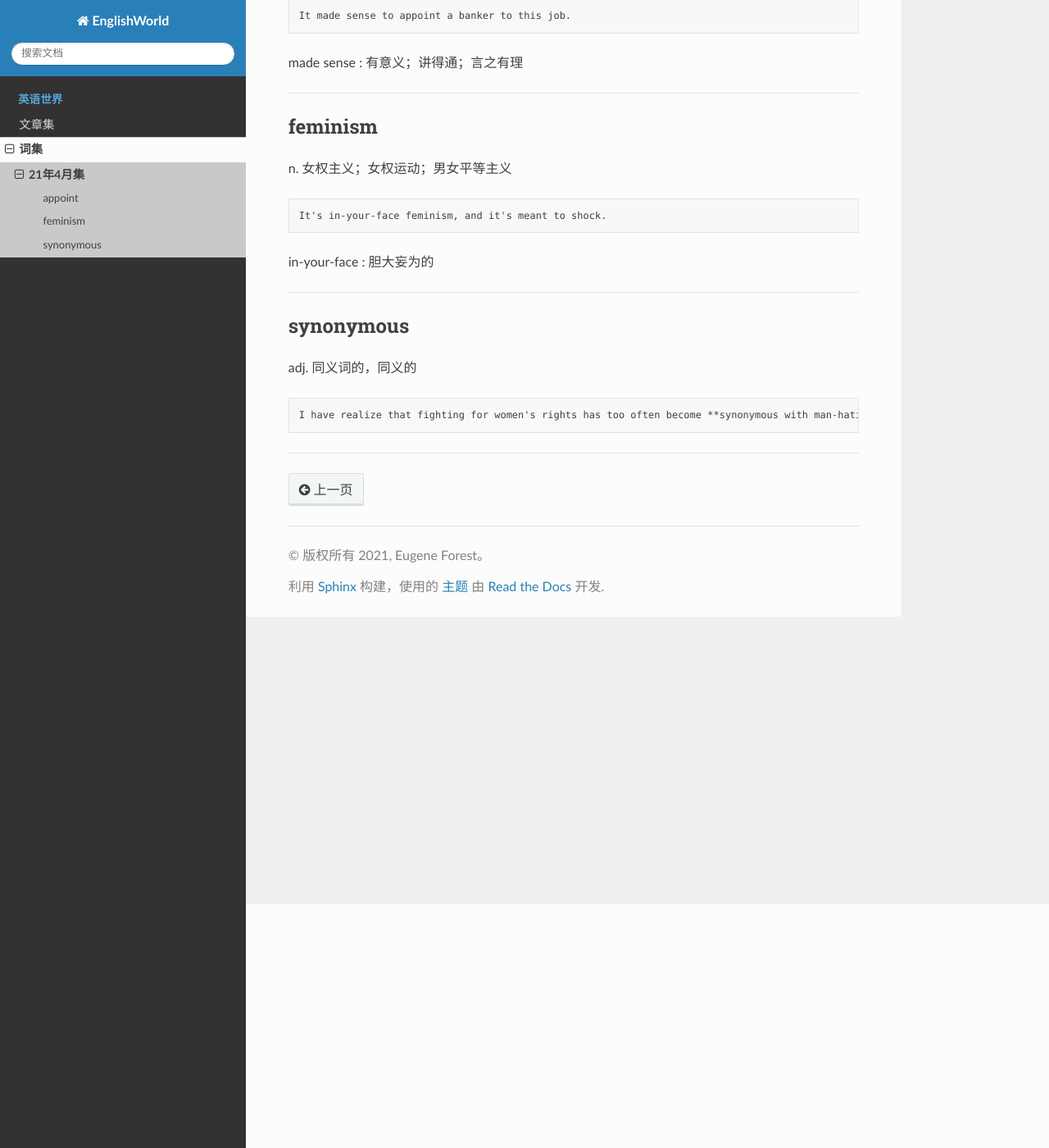
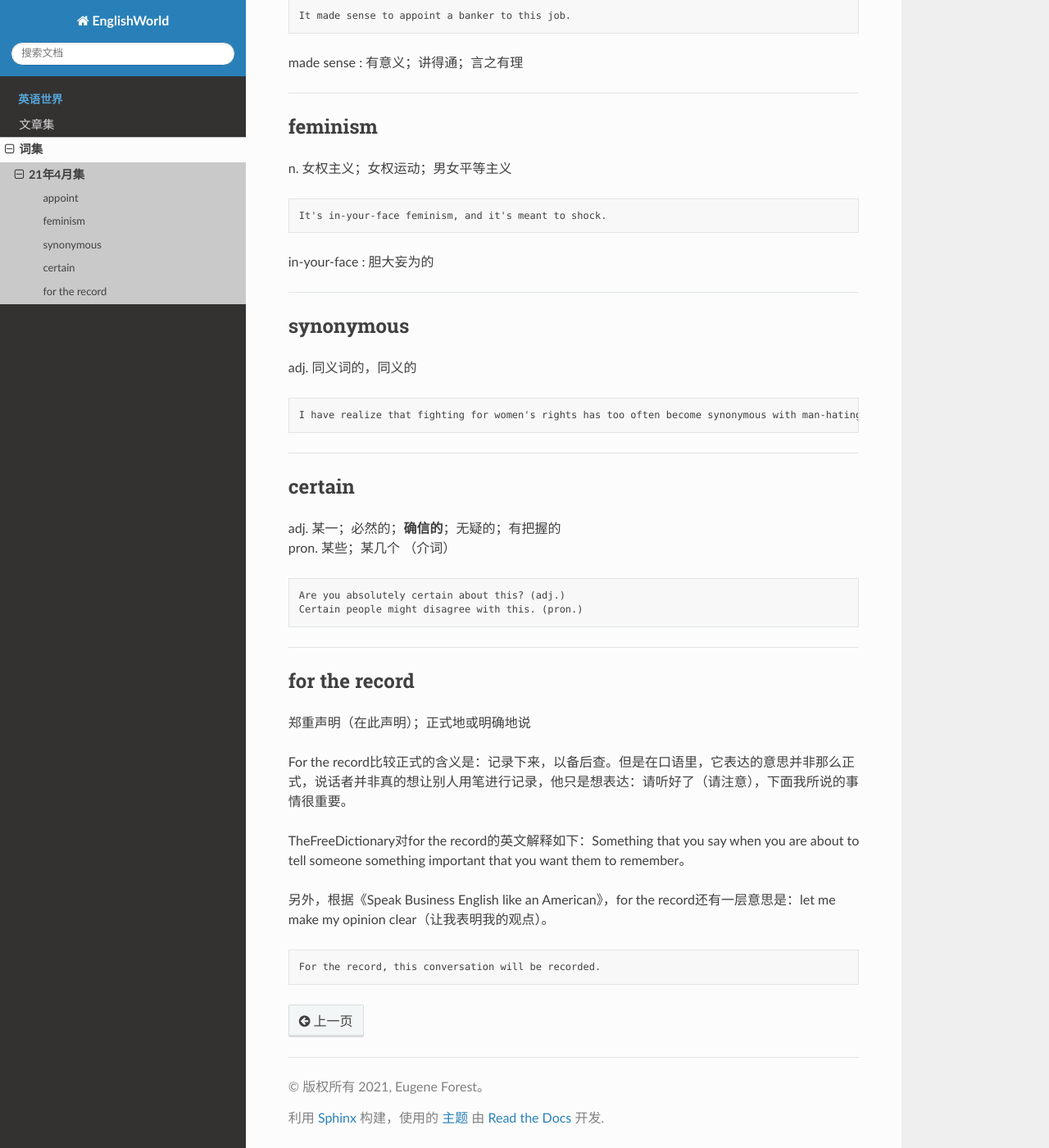
Before and after one commit to Eugene-Forest/EnglishWorld, a Sphinx documentation site: the page built from source/src/word_set/2021_4.rst, in a window 1280 px wide and 1400 px high, scrolled down 298 px. Shown: the whole window at 82% size. Built offline with Sphinx 7.4.7 and the Read the Docs theme 2.0.0, drawn with Linux system fonts in a browser that asks for light colours.

Commit message:
add word

```diff
--- a/source/src/word_set/2021_4.rst
+++ b/source/src/word_set/2021_4.rst
@@ -38,6 +38,35 @@ synonymous
 
 .. code-block:: word
 
-    I have realize that fighting for women's rights has too often become **synonymous with man-hating**
+    I have realize that fighting for women's rights has too often become synonymous with man-hating.
 
 ----
+
+certain
+=========
+
+| adj. 某一；必然的；**确信的**；无疑的；有把握的
+| pron. 某些；某几个 （介词）
+
+.. code-block:: word
+
+    Are you absolutely certain about this? (adj.)
+    Certain people might disagree with this. (pron.)
+
+----
+
+for the record
+==================
+
+| 郑重声明（在此声明）；正式地或明确地说
+
+For the record比较正式的含义是：记录下来，以备后查。但是在口语里，它表达的意思并非那么正式，说话者并非真的想让别人用笔进行记录，他只是想表达：请听好了（请注意），下面我所说的事情很重要。
+
+TheFreeDictionary对for the record的英文解释如下：Something that you say when you are about to tell someone something important that you want them to remember。
+
+另外，根据《Speak Business English like an American》，for the record还有一层意思是：let me make my opinion clear（让我表明我的观点）。
+
+
+.. code-block:: word
+
+    For the record, this conversation will be recorded.
```
